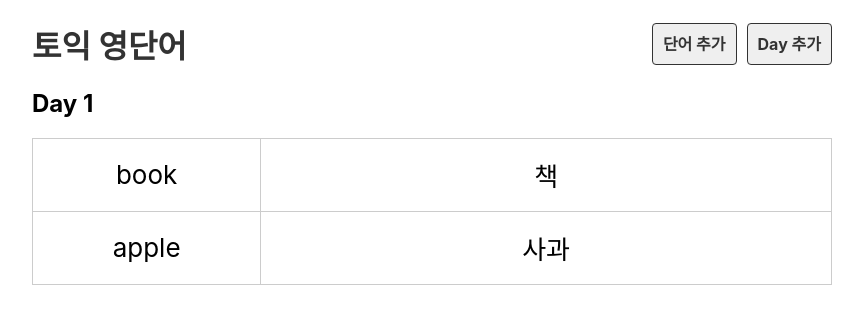
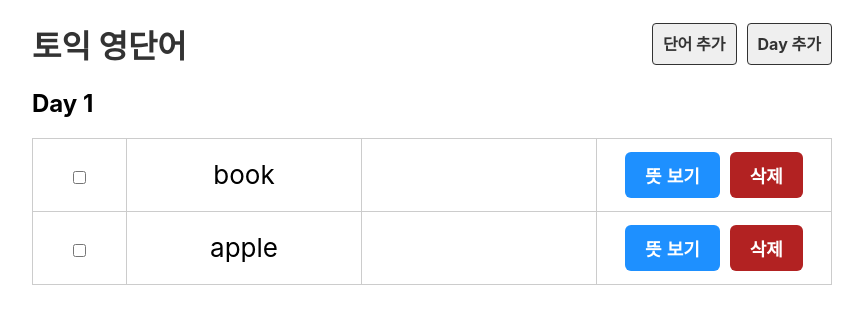
Before and after one commit to Yuyeseul/react_voca, a React (Create React App) app: page /day/1 in a window 1280 px wide. Shown: the top 324 px of the page, without its empty margins (208-1071 px from the left). Built offline with nearby package versions, Linux system fonts and the light colour scheme; the HTML template or start-up script is replaced by a standard one.

Commit message:
json-server, REST API
- 뜻 보기/숨기기, 삭제 버튼 및 체크박스 기능 구현
- DB 구축, API제작 : json-server를 이용하여 REST API 서버 구성

```diff
--- a/src/component/Day.js
+++ b/src/component/Day.js
@@ -1,8 +1,9 @@
 import dummy from '../db/data.json';
 import { useParams } from 'react-router-dom';
+import Word from './Word';
 
 export default function Day() {
-  const { day } = useParams(); //문자자
+  const { day } = useParams(); //문자
   const wordList = dummy.words.filter((word) => word.day === Number(day)); //day 는 숫자라 Number
   return (
     <>
@@ -10,10 +11,7 @@
       <table>
         <tbody>
           {wordList.map((word) => (
-            <tr key={word.id}>
-              <td>{word.eng}</td>
-              <td>{word.kor}</td>
-            </tr>
+            <Word word={word} key={word.id} />
           ))}
         </tbody>
       </table>
--- /dev/null
+++ b/src/component/Word.js
@@ -0,0 +1,28 @@
+import { useState } from 'react';
+
+export default function Word({ word }) {
+  const [isShow, setIsShow] = useState(false);
+  const [isDone, setIsDone] = useState(word.isDone);
+
+  function toggleShow() {
+    setIsShow(!isShow);
+  }
+
+  function toggleDone() {
+    setIsDone(!isDone);
+  }
+
+  return (
+    <tr className={isDone ? 'off' : ''}>
+      <td>
+        <input type="checkbox" checked={isDone} onChange={toggleDone} />
+      </td>
+      <td>{word.eng}</td>
+      <td>{isShow && word.kor}</td>
+      <td>
+        <button onClick={toggleShow}>뜻 {isShow ? '숨기기' : '보기'}</button>
+        <button className="btn_del">삭제</button>
+      </td>
+    </tr>
+  );
+}
```
